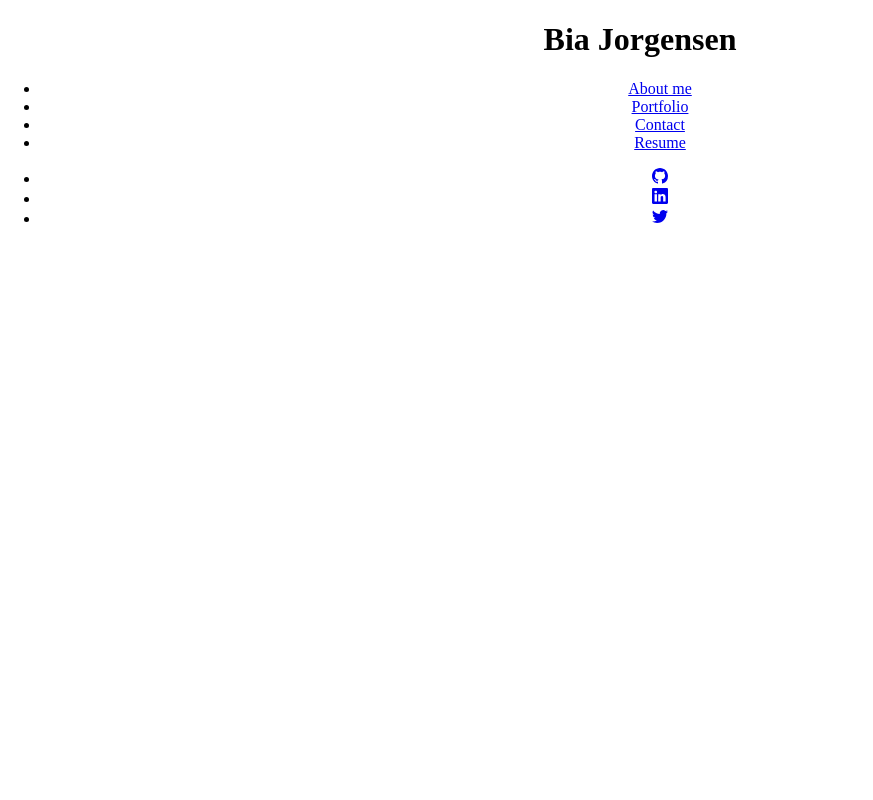
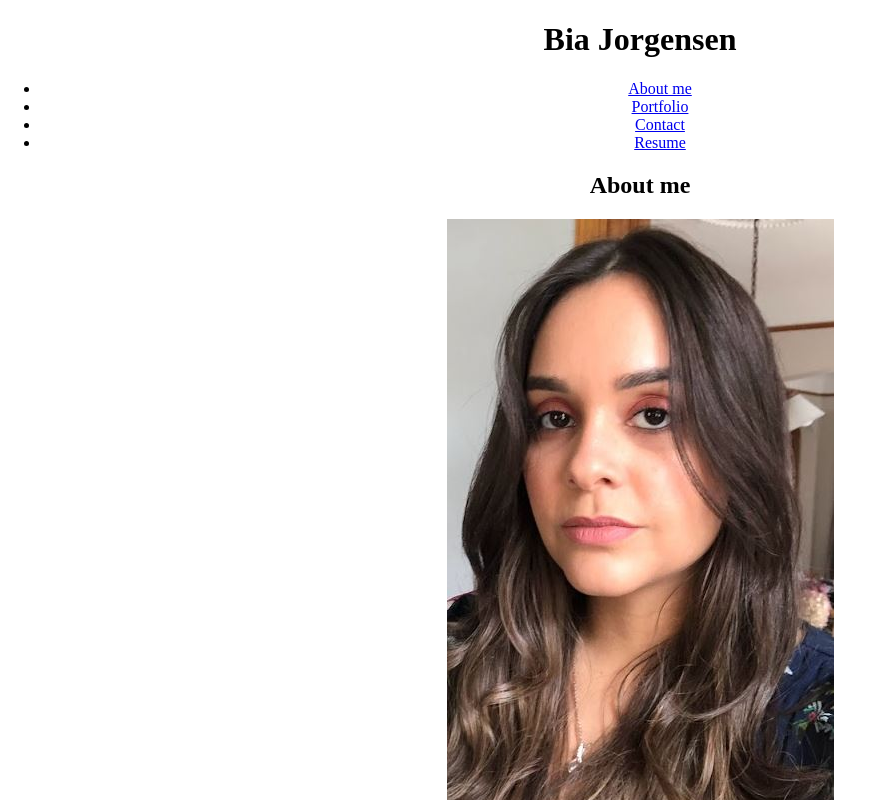
Before and after one commit to BiaJorgensen/bia-jorgensen-portfolio, a React (Create React App) app: page / in a window 1280 px wide. Shown: the top 800 px of the page, without its empty margins (0-873 px from the left). Built offline with nearby package versions, Linux system fonts and the light colour scheme.

Commit message:
Added Route to pages

```diff
--- a/src/App.js
+++ b/src/App.js
@@ -2,7 +2,11 @@
 import './App.css';
 import { BrowserRouter as Router, Routes, Route} from 'react-router-dom'
 import Header from './components/Header';
-import Footer from './components/Footer'
+import Footer from './components/Footer';
+import AboutMe from './pages/AboutMe';
+import Portfolio from './pages/Portfolio';
+import Contact from './pages/Contact';
+import Resume from './pages/Resume';
 
 function App() {
   return (
@@ -10,7 +14,10 @@
       <Router>
         <Header />
         <Routes>
-          <Route />
+          <Route path='/' element={<AboutMe />} />
+          <Route path='/portfolio' element={<Portfolio />} />
+          <Route path='/contact' element={<Contact />} />
+          <Route path='/resume' element={<Resume />} />
         </Routes>
         <Footer />
       </Router>
```
